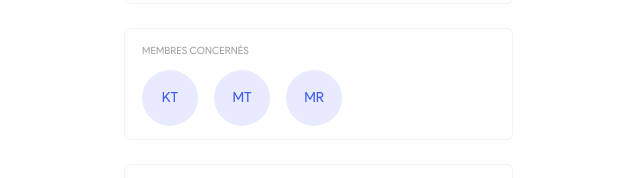
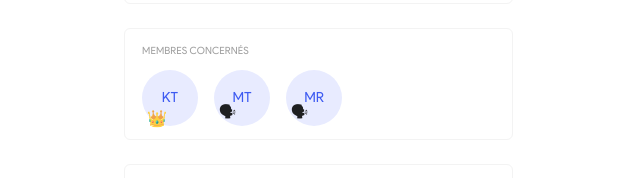
Before and after one commit to tiavina-mika/product-hero-draft, a React (Create React App) app: page / in a window 1280 px wide. Shown: the part 490-668 px from the top of the page, without its empty margins (316-956 px from the left). Built offline with nearby package versions, Linux system fonts and the light colour scheme.

Commit message:
add member

```diff
--- /dev/null
+++ b/src/components/user/AvatarWithIcon.tsx
@@ -0,0 +1,37 @@
+/** @jsxRuntime classic /
+/* @jsx jsx */
+/** @jsxImportSource @emotion/react */
+import { jsx } from "@emotion/react";
+import UserAvatar from "../UserAvatar";
+import { IUser } from "../../types/user.type";
+
+const classes = {
+  iconContainer: {
+    bottom: -2,
+    left: 5
+  }
+};
+
+type Props = {
+  user: IUser;
+  emoji?: string;
+  icon?: string;
+  size?: number;
+};
+const AvatarWithIcon = ({ user, emoji, icon, size = 56 }: Props) => {
+  return (
+    <div className="positionRelative">
+      <UserAvatar size={size} user={user} />
+      <div className="positionAbsolute" css={classes.iconContainer}>
+        {emoji && (
+          <span role="img" aria-label="icon">
+            {emoji}
+          </span>
+        )}
+        {icon && <img alt="icon" src={icon} />}
+      </div>
+    </div>
+  );
+};
+
+export default AvatarWithIcon;
--- /dev/null
+++ b/src/components/users/AvatarWithIcon.tsx
@@ -0,0 +1,37 @@
+/** @jsxRuntime classic /
+/* @jsx jsx */
+/** @jsxImportSource @emotion/react */
+import { jsx } from "@emotion/react";
+import UserAvatar from "../components/UserAvatar";
+import { IUser } from "../../types/user.type";
+
+const classes = {
+  iconContainer: {
+    bottom: 0,
+    left: 10
+  }
+};
+
+type Props = {
+  user: IUser;
+  emoji?: string;
+  icon?: string;
+  size?: number;
+};
+const AvatarWithIcon = ({ user, emoji, icon, size }: Props) => {
+  return (
+    <div className="positionRelative">
+      <UserAvatar size={size} user={user} />
+      <div className="positionAbsolute" css={classes.iconContainer}>
+        {emoji && (
+          <span role="img" aria-label="icon">
+            {emoji}
+          </span>
+        )}
+        {icon && <img alt="icon" src={icon} />}
+      </div>
+    </div>
+  );
+};
+
+export default AvatarWithIcon;
--- a/src/containers/myFocus/problematic/ProbllematicSummary.tsx
+++ b/src/containers/myFocus/problematic/ProbllematicSummary.tsx
@@ -3,10 +3,12 @@
 /** @jsxImportSource @emotion/react */
 import { jsx } from "@emotion/react";
 import { Stack, Typography } from "@mui/material";
+import { Fragment } from "react";
 import PageLayout from "../../../components/layouts/PageLayout";
 import SectionCard from "../../../components/sections/SectionCard";
 import SectionCardContentItem from "../../../components/sections/SectionCardContentItem";
 import UserAvatar from "../../../components/UserAvatar";
+import AvatarWithIcon from "../../../components/user/AvatarWithIcon";
 import { getTrustLevel } from "../../../utils/entity.utils";
 
 const entity = {
@@ -23,13 +25,13 @@ const entity = {
   ],
   endDate: "17 Mai 2024",
   trustLevel: 80,
-  members: [
-    {
-      objectId: "u01",
-      firstName: "Tiks",
-      lastName: "Kun",
-      email: "user01@gmail.com"
-    },
+  leader: {
+    objectId: "u01",
+    firstName: "Tiks",
+    lastName: "Kun",
+    email: "user01@gmail.com"
+  },
+  followers: [
     {
       objectId: "u02",
       firstName: "Tiavina",
@@ -88,11 +90,15 @@ const ProbllematicSummary = () => {
         {/* members */}
         <SectionCard title="Membres concernés">
           <Stack direction="row" spacing={2}>
-            {entity.members.map((member, index) => (
-              <UserAvatar
-                size={56}
-                key={member.objectId + index}
-                user={member}
+            {entity.leader && (
+              <AvatarWithIcon user={entity.leader} emoji="👑" />
+            )}
+            {entity.owner && <AvatarWithIcon user={entity.owner} emoji="👑" />}
+            {entity.followers.map((follower, index) => (
+              <AvatarWithIcon
+                key={follower.objectId + index}
+                user={follower}
+                emoji="🗣"
               />
             ))}
           </Stack>
```
